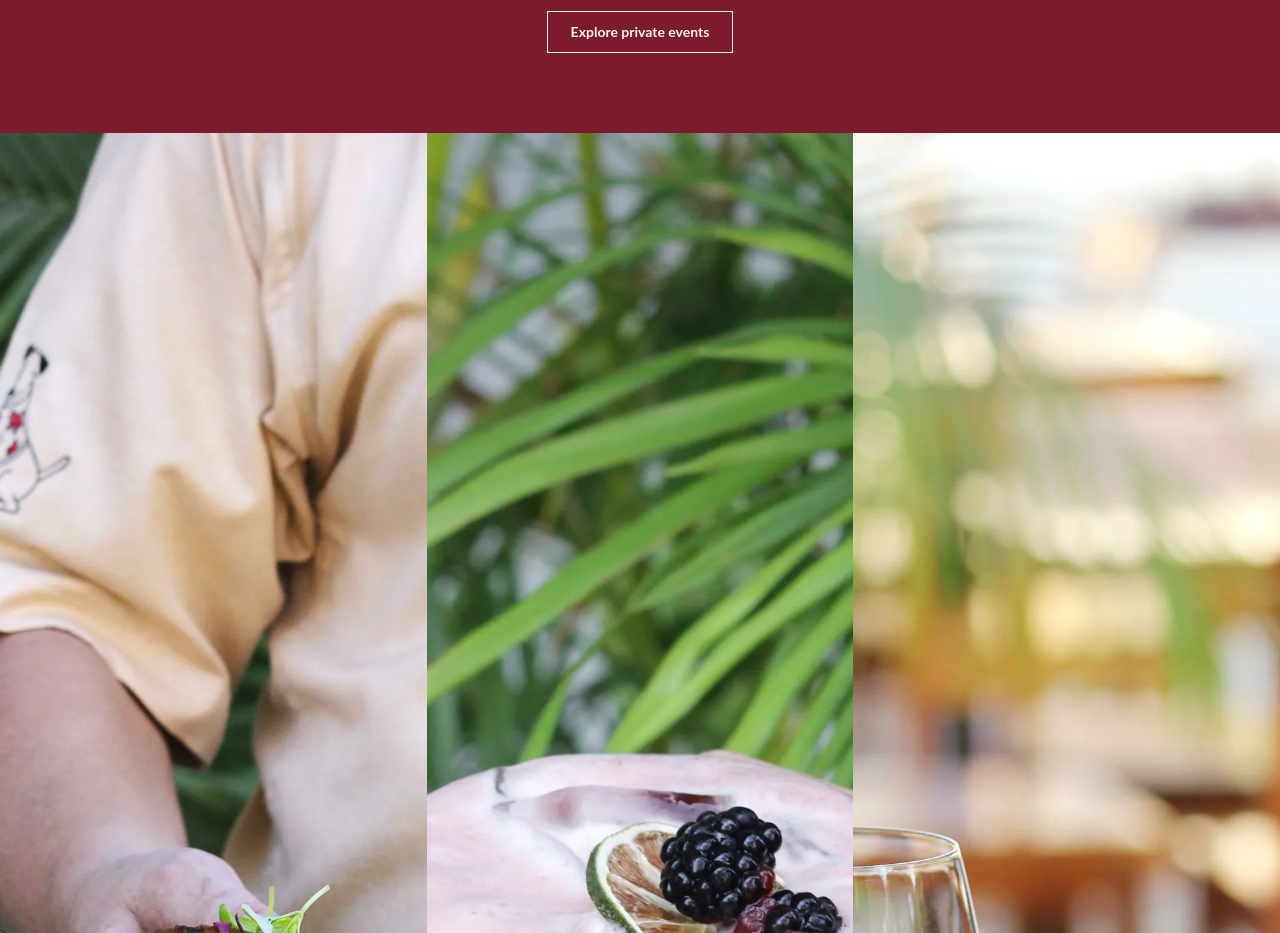
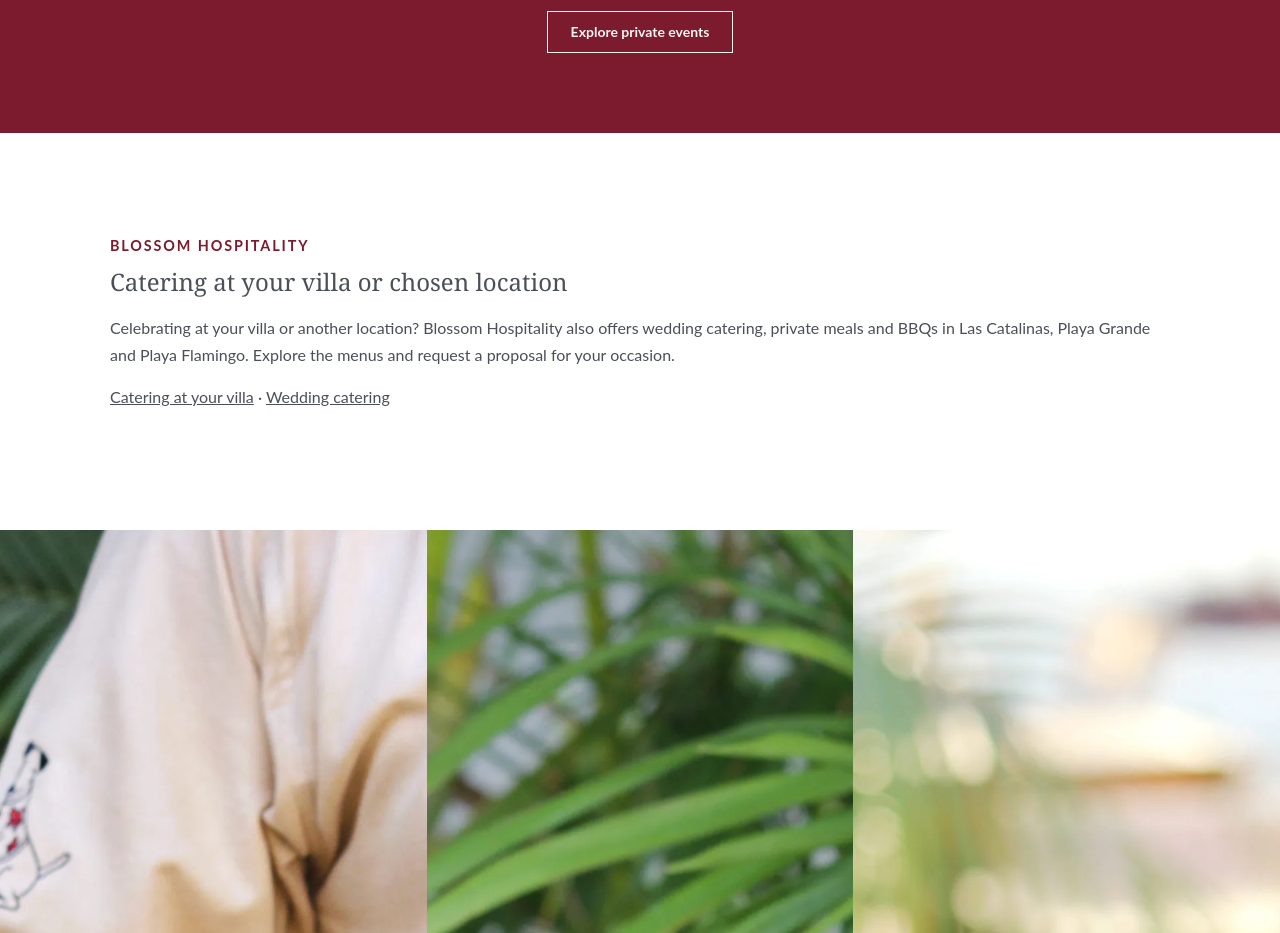
Before and after one commit to albertogil/pascualcr, a plain HTML site: page index.html in a window 1280 px wide. Shown: the part 4300-5233 px from the top of the page. Drawn offline with Linux system fonts and the light colour scheme.

Commit message:
Add Blossom villa and wedding catering referrals

```diff
--- a/index.html
+++ b/index.html
@@ -37,6 +37,7 @@
       <section class="quote"><div><span aria-hidden="true">“</span><h2>A place where tradition, flavors &amp; good company come together.</h2></div></section>
       <section class="menus wrap" id="menu" aria-labelledby="menu-title"><h2 id="menu-title">Our Menu</h2><p>Discover our variety of exotic dishes from tapas to elaborated plates, cocktails and Spanish wine.</p><div class="menu-grid"><a href="/menu-espanol-comida/"><img src="/assets/images/menu-card-food-es.webp" alt="Food at Pascual" loading="lazy" /><h3>Comida</h3><p>Tapas, pintxos y platos principales</p></a><a href="/menu-espanol-cocteles/"><img src="/assets/images/menu-card-drinks-es.webp" alt="Cocktail at Pascual" loading="lazy" /><h3>Bebidas</h3><p>Encuentra nuestra selección de cócteles</p></a><a href="/menu-espanol-vinos/"><img src="/assets/images/menu-card-wine-es.webp" alt="Wine at Pascual" loading="lazy" /><h3>Vinos</h3><p>Descubre nuestros vinos españoles</p></a><a href="/menu-english-food/"><img src="/assets/images/menu-card-food-en.webp" alt="Food at Pascual" loading="lazy" /><h3>Food</h3><p>Appetizers, pintxos and main dishes</p></a><a href="/menu-espanol-cocteles/"><img src="/assets/images/menu-card-drinks-en.webp" alt="Drinks at Pascual" loading="lazy" /><h3>Drinks</h3><p>Find our cocktail selection</p></a><a href="/menu-espanol-vinos/"><img src="/assets/images/menu-card-wine-en.webp" alt="Wine at Pascual" loading="lazy" /><h3>Wine</h3><p>Discover our Spanish wines</p></a></div></section>
       <section class="events"><h2>Plan a private event<br />in Las Catalinas.</h2><p>For a wedding celebration, group meal or special occasion, explore the Las Catalinas event setting and request a tailored proposal from Blossom Hospitality.</p><a class="button" href="https://blossomgroupcr.com/venues/las-catalinas/">Explore private events</a></section>
+      <section class="wrap" aria-labelledby="catering-title"><p class="eyebrow">Blossom Hospitality</p><h2 id="catering-title">Catering at your villa or chosen location</h2><p>Celebrating at your villa or another location? Blossom Hospitality also offers wedding catering, private meals and BBQs in Las Catalinas, Playa Grande and Playa Flamingo. Explore the menus and request a proposal for your occasion.</p><p><a href="https://blossomgroupcr.com/villa-catering/">Catering at your villa</a> · <a href="https://blossomgroupcr.com/wedding-catering/">Wedding catering</a></p></section>
       <section class="gallery" id="gallery" aria-label="Pascual gallery"><img src="/assets/images/gallery-1.webp" width="2560" height="1707" alt="Pascual dining" loading="lazy" /><img src="/assets/images/gallery-2.webp" width="2560" height="1707" alt="Pascual food" loading="lazy" /><img src="/assets/images/gallery-3.webp" width="2560" height="1707" alt="Pascual atmosphere" loading="lazy" /></section>
     </main>
     <footer id="contact" class="site-footer"><div class="footer-top"><section><h2>Las Catalinas, Guanacaste, Costa Rica</h2><a class="button" href="https://www.google.com/maps/search/?api=1&amp;query=Pascual%2C+Las+Catalinas%2C+Guanacaste" rel="noopener">Get Directions</a></section><section><p class="eyebrow">Opening Hours</p><hr /><h3>Monday-Thursday</h3><p>2pm - 10pm</p></section><section><hr /><h3>Friday-Sunday</h3><p>12pm - 10pm</p></section></div><div class="footer-bottom"><h3>For reservations</h3><a href="tel:+50664403850">+506 6440 3850</a><a href="mailto:info@blossomgroupcr.com">info@blossomgroupcr.com</a></div><p class="fine-print">© <span data-current-year></span> Pascual Tapas &amp; Bar · <a href="/privacy/">Privacy</a></p></footer>
```
